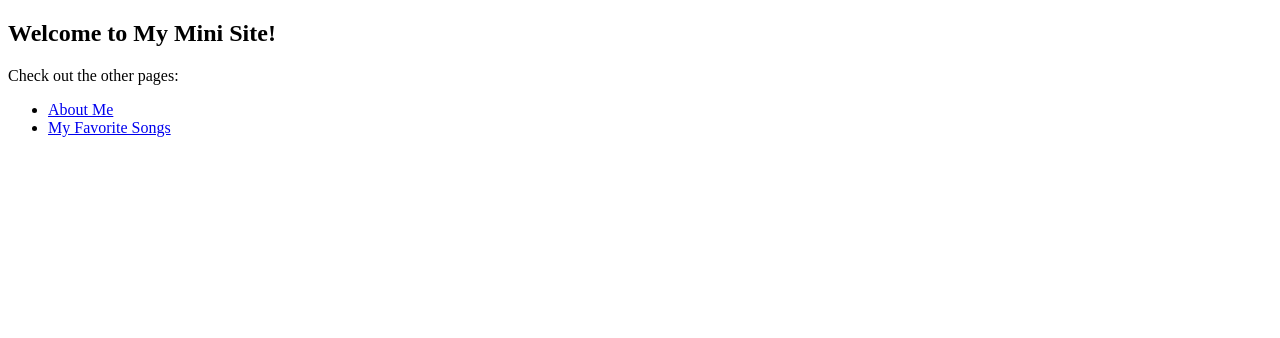
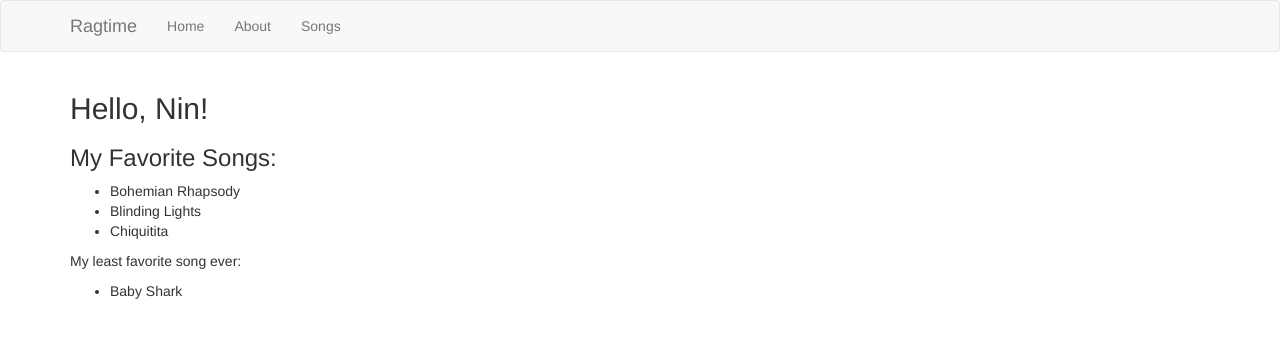
Before and after one commit to E-Nincy/flask-webdev, a Flask app: page / in a window 1280 px wide. Shown: the top 338 px of the page. Run offline with Flask 3, Linux system fonts and the light colour scheme; some libraries are stand-ins or nearby versions.

Commit message:
add templates

```diff
--- a/hello.py
+++ b/hello.py
@@ -1,11 +1,22 @@
 from flask import Flask, render_template
+from flask_bootstrap import Bootstrap
 
 app = Flask(__name__)
+
+bootstrap = Bootstrap(app)
 
 # --- Home Page ---
 @app.route('/')
 def home():
-    return render_template('index.html')
+    favorite_songs = ["Bohemian Rhapsody", "Blinding Lights", "Chiquitita"]
+    user = "Nin"           # <-- make sure this exists
+    bad_song = "Baby Shark" # optional
+    return render_template(
+        'index.html',
+        user=user,
+        favorite_songs=favorite_songs,
+        bad_song=bad_song
+    )
 # --    EXAMPLE → http://127.0.0.1:5000/
 
 
@@ -23,14 +34,8 @@ def about():
 # --- Favorite Songs Page ---
 @app.route('/songs')
 def songs():
-    return '''
-    <h2>My Favorite Songs</h2>
-    <ul>
-        <li><strong>Bohemian Rhapsody</strong> - Queen</li>
-        <li><strong>Blinding Lights</strong> - The Weeknd</li>
-        <li><strong>Chiquitita</strong> - ABBA</li>
-    </ul>
-    '''
+    favorite_songs = ["Bohemian Rhapsody", "Blinding Lights", "Chiquitita"]
+    return render_template('index.html', user="Nin", favorite_songs=favorite_songs)
 # --    EXAMPLE → http://127.0.0.1:5000/songs
 
 # --- Dynamic Route: Greet with name and age ---
@@ -45,6 +50,12 @@ def square(number):
     return f"The square of {number} is {number**2}."
 # --    EXAMPLE → http://127.0.0.1:5000/square/5
 
+# --- User ---
+@app.route('/user/<username>')
+def user(username):
+    return render_template("user.html", username=username)
+# --    EXAMPLE → http://127.0.0.1:5000/user/nin
+
 # --- Dynamic Route: Shout text (with spaces) ---
 @app.route('/shout/<text>')
 def shout(text):
@@ -52,6 +63,29 @@ def shout(text):
     return f"You shouted: {text.upper()}!"
 # --    EXAMPLE → http://127.0.0.1:5000/shout/hello-world
 
+# Temporary route for viewing and debugging base template
+@app.route('/base')
+def base_temp():
+    return render_template("base.html")
+
+# Temporary route for *recreating* the index template using blocks
+@app.route('/index2')
+def index2_temp():
+    favorite_songs = ["Bohemian Rhapsody", "Blinding Lights", "Chiquitita"]
+    user = "Nin"
+    bad_song = "Baby Shark"
+    return render_template(
+        "index2.html",
+        user=user,
+        favorite_songs=favorite_songs,
+        bad_song=bad_song
+    )
+
+@app.route('/derived')
+def derived():
+    return render_template('derived.html')
+# --    EXAMPLE → http://127.0.0.1:5000/derived
+
 # --- Run the app ---
 if __name__ == '__main__':
     app.run(debug=True)
--- /dev/null
+++ b/templates/base.html
@@ -0,0 +1,32 @@
+{% extends 'bootstrap/base.html' %}
+{% block title %}{{ super() }} Ragtime -{% endblock %}
+
+{% block navbar %}
+<div class="navbar navbar-default" role="navigation">
+    <div class="container">
+        <div class="navbar-header">
+            <button type="button" class="navbar-toggle collapsed" data-toggle="collapse"
+                data-target="#bs-example-navbar-collapse-1" aria-expanded="false">
+                <span class="sr-only">Toggle navigation</span>
+                <span class="icon-bar"></span>
+                <span class="icon-bar"></span>
+                <span class="icon-bar"></span>
+            </button>
+            <a class="navbar-brand" href="/">Ragtime</a>
+        </div>
+        <div class="collapse navbar-collapse" id="bs-example-navbar-collapse-1">
+            <ul class="nav navbar-nav">
+                <li><a href="/">Home</a></li>
+                <li><a href="/about">About</a></li>
+                <li><a href="/songs">Songs</a></li>
+            </ul>
+        </div>
+    </div>
+</div>
+{% endblock %}
+
+{% block content %}
+<div class="container">
+    {% block page_content %}{% endblock %}
+</div>
+{% endblock content %}
--- /dev/null
+++ b/templates/derived.html
@@ -0,0 +1 @@
+{% extends "base.html" %}
--- a/templates/index.html
+++ b/templates/index.html
@@ -1,14 +1,30 @@
-<!DOCTYPE html>
-<html>
-<head>
-    <title>Home</title>
-</head>
-<body>
-    <h2>Welcome to My Mini Site!</h2>
-    <p>Check out the other pages:</p>
+{% extends "base.html" %}
+
+{% block title %}Home{% endblock %}
+
+{% block page_content %}
+    {% import "macros.html" as macros %}
+
+    {# Dynamic greeting #}
+    {% if user %}
+        <h2>Hello, {{ user }}!</h2>
+    {% else %}
+        <h2>Hi, Anonymous!</h2>
+    {% endif %}
+
+    {# Favorite songs list #}
+    <h3>My Favorite Songs:</h3>
     <ul>
-        <li><a href="/about">About Me</a></li>
-        <li><a href="/songs">My Favorite Songs</a></li>
+        {% for song in favorite_songs %}
+            {{ macros.render_song_title(song) }}
+        {% endfor %}
     </ul>
-</body>
-</html>
+
+    {# Example of least favorite song #}
+    {% if bad_song %}
+        <p>My least favorite song ever:</p>
+        <ul>
+            {{ macros.render_song_title(bad_song) }}
+        </ul>
+    {% endif %}
+{% endblock page_content %}
--- /dev/null
+++ b/templates/macros.html
@@ -0,0 +1,3 @@
+{% macro render_song_title(song) %}
+    <li>{{ song }}</li>
+{% endmacro %}
```
Also changed, not shown: templates/index2.html (added, +27 -0 lines), templates/user.html (added, +21 -0 lines).
